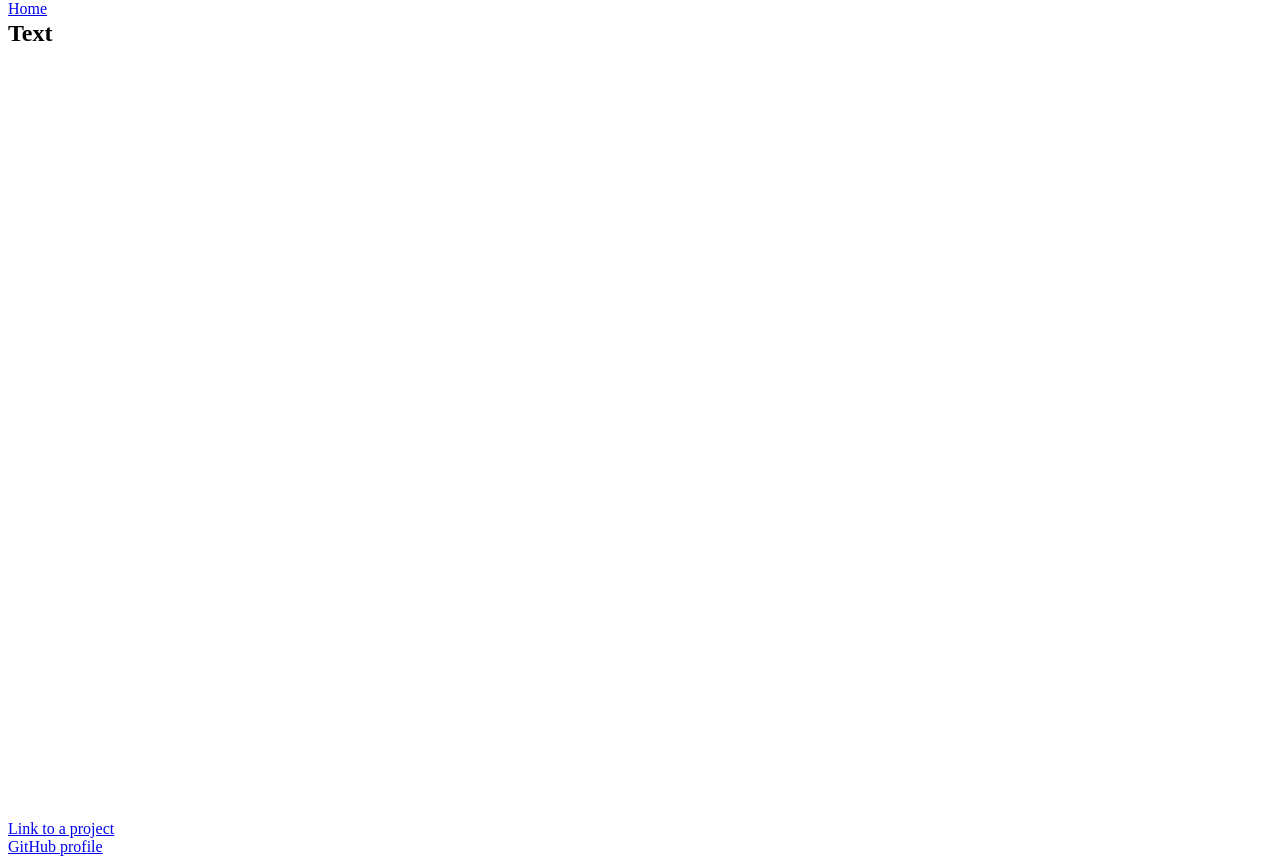
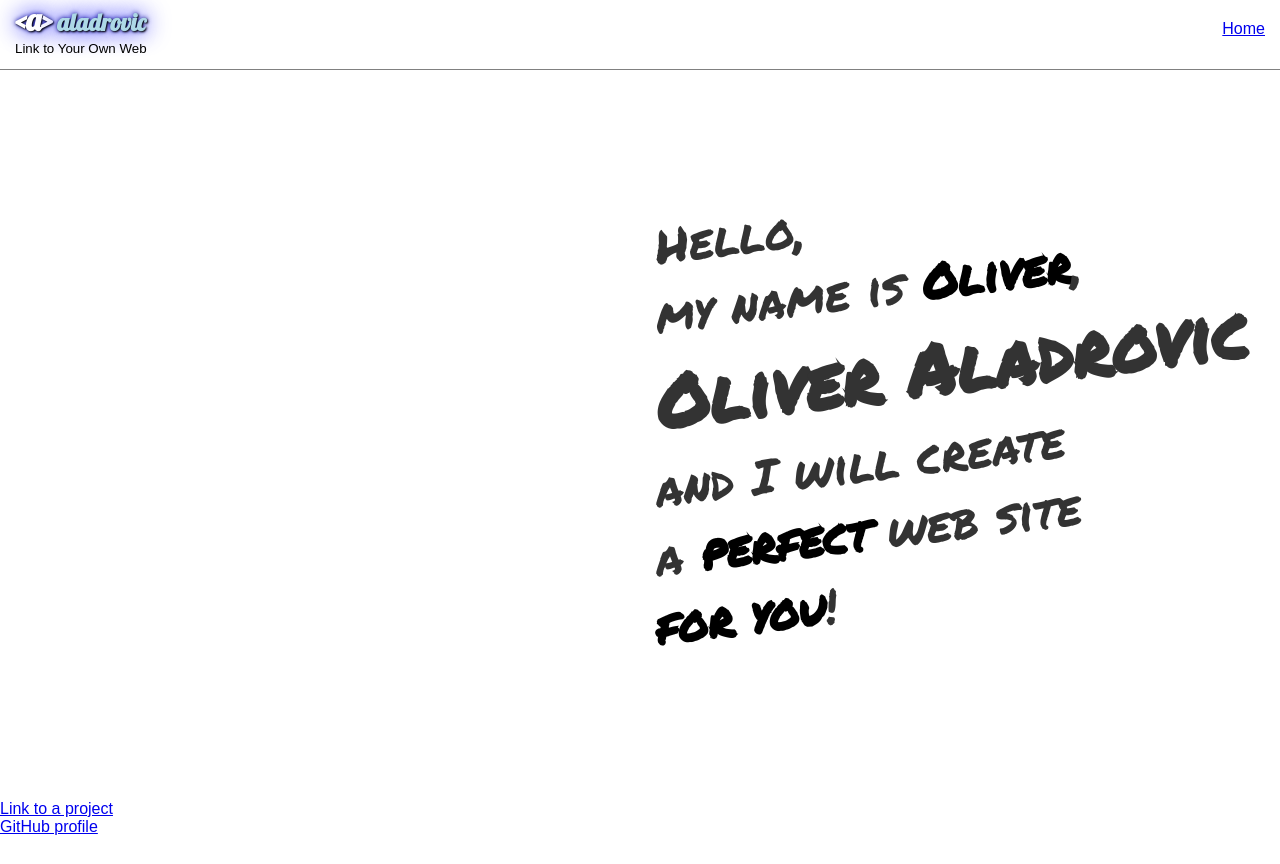
Before and after one commit to oliveraladrovic/personal-portfolio-webpage, a plain HTML site: page index.html in a window 1280 px wide. After the commit the page ends 836 px from the top, so only its background shows below. Drawn offline with Linux system fonts and the light colour scheme.

Commit message:
First Version

```diff
--- a/index.html
+++ b/index.html
@@ -8,19 +8,38 @@
     <title>Personal Portfolio Webpage</title>
   </head>
   <body>
-    <main>
+    <!-- H E A D E R -->
+    <header>
+      <div class="container">
+        <div id="logo">
+          <a href="#welcome-section"
+            ><h2><span>&lt;a></span> aladrovic</h2></a
+          >
+          <small>Link to Your Own Web</small>
+        </div>
         <nav id="navbar">
           <a href="#projects">Home</a>
         </nav>
-      <section id="welcome-section">
-        <h1>Text</h1>
+      </div>
+    </header>
+    <!-- W E L C O M E   S E C T I O N -->
+    <section id="welcome-section" class="container">
+      <div id="main-left"></div>
+      <div id="main-right">
+        <p>Hello,</p>
+        <p>my name is <strong>Oliver</strong>,</p>
+        <h1>Oliver Aladrovic</h1>
+        <p>and I will create</p>
+        <p>a <strong>perfect</strong> web site</p>
+        <p><strong>for you</strong>!</p>
+      </div>
     </section>
+    <!-- P R O J E C T S -->
     <section id="projects">
       <div class="project-tile">
         <a href="#">Link to a project</a>
       </div>
     </section>
     <a href="#" id="profile-link" target="_blank">GitHub profile</a>
-    </main>
   </body>
 </html>
--- a/style.css
+++ b/style.css
@@ -1,9 +1,64 @@
-#navbar {
+@import url('https://fonts.googleapis.com/css?family=Lobster|Permanent+Marker&display=swap');
+
+* {
+  padding: 0;
+  margin: 0;
+  box-sizing: border-box;
+}
+body {
+  font-family: sans-serif;
+}
+header {
   position: fixed;
   top: 0;
+  border-bottom: 1px solid gray;
+  background-color: white;
+  width: 100%;
+  height: 70px;
+}
+.container {
+  display: flex;
+  justify-content: space-between;
+  align-items: center;
+  max-width: 1250px;
+  margin: auto;
+}
+h2 {
+  font-family: 'Lobster', cursive;
+  color: lightblue;
+  text-shadow: 1px 1px 2px black, 0 0 25px blue, 0 0 5px darkblue;
+}
+span {
+  font-size: 130%;
+  color: white;
+}
+#logo a {
+  text-decoration: none;
 }
 #welcome-section {
   height: 100vh;
+  justify-content: space-evenly;
+}
+#main-left {
+  width: 50%;
+  padding: 1%;
+}
+#main-left img {
+  width: 100%;
+}
+#main-right {
+  width: 50%;
+  padding: 1%;
+  font-family: 'Permanent Marker', cursive;
+  font-size: 300%;
+  color: #333333;
+}
+#main-right p,
+#main-right h1 {
+  transform: rotate(-7deg);
+}
+#main-right strong {
+  color: black;
 }
 
 @media (max-width: 600px) {
```
Lines whose indentation alone changed are shown as unchanged.
